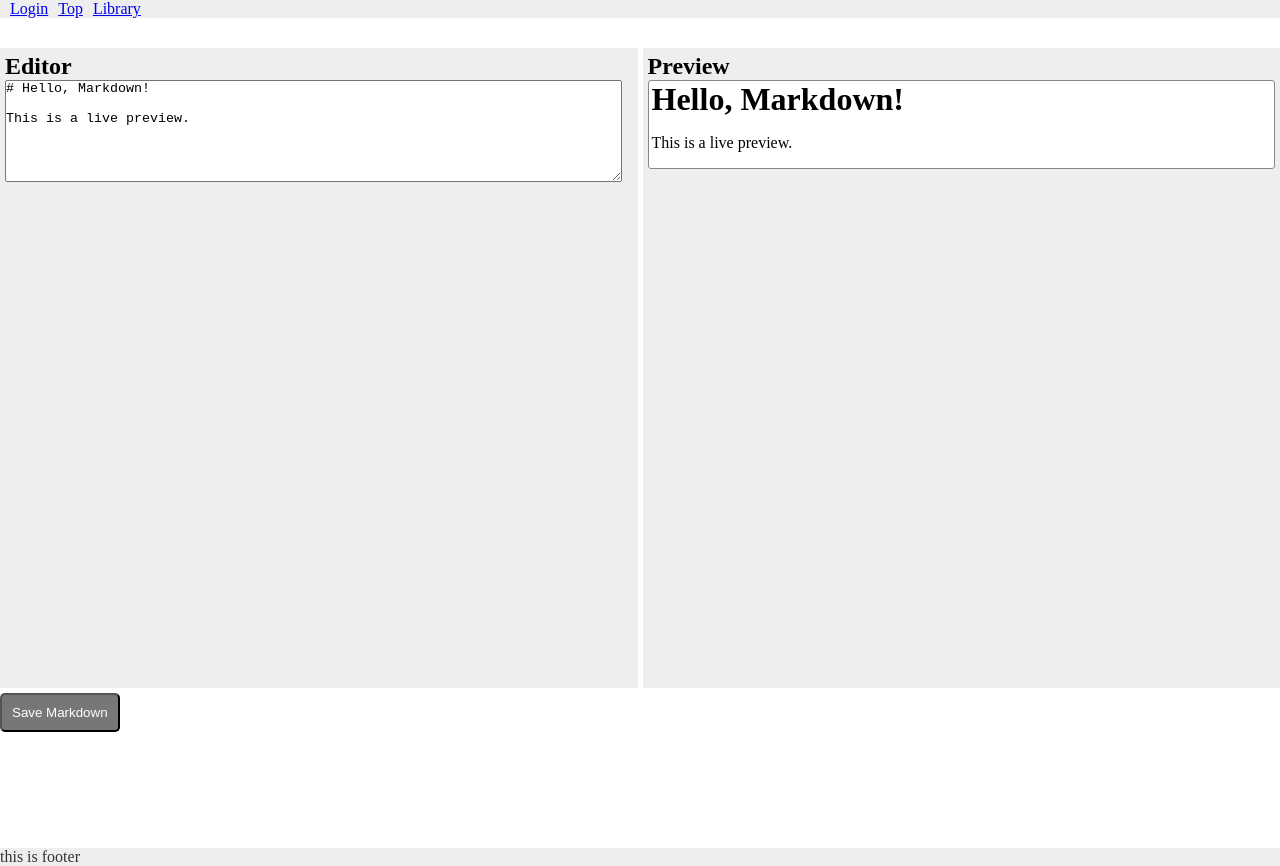
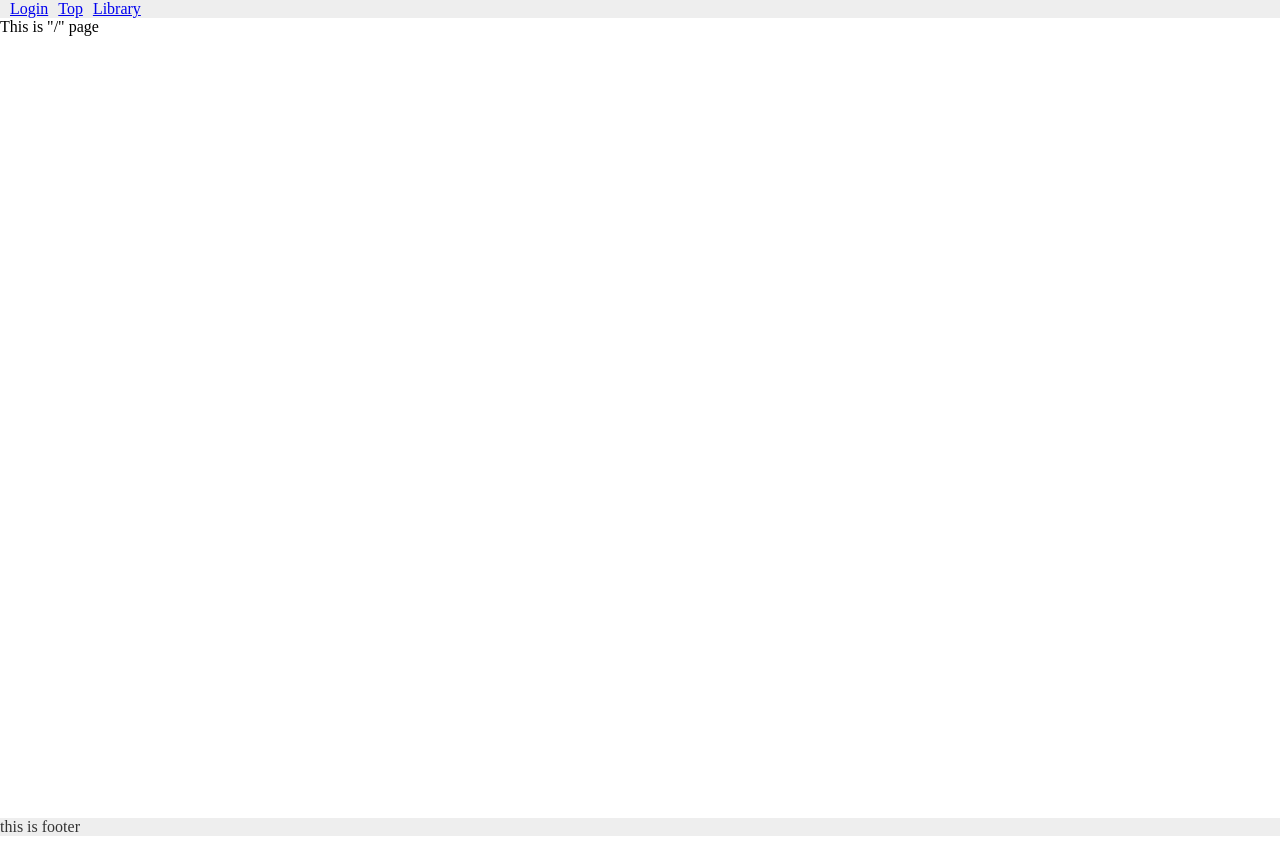
Before and after one commit to syxnji/ShareMd, a Next.js app: page / in a window 1280 px wide. After the commit the page ends 836 px from the top, so only its background shows below. Built offline with nearby package versions, Linux system fonts and the light colour scheme.

Commit message:
/ 修正

```diff
--- a/src/app/page.jsx
+++ b/src/app/page.jsx
@@ -1,49 +1,7 @@
-'use client'
-import { useState } from 'react'
-import ReactMarkdown from 'react-markdown'
-
-const MarkdownComponents = {
-  h1: ({ children }) => <h1 style={{ fontSize: '2em', fontWeight: 'bold', marginBottom: '0.5em' }}>{children}</h1>,
-  h2: ({ children }) => <h2 style={{ fontSize: '1.5em', fontWeight: 'bold', marginBottom: '0.5em' }}>{children}</h2>,
-  p: ({ children }) => <p style={{ marginBottom: '1em' }}>{children}</p>,
-  ul: ({ children }) => <ul style={{ listStyleType: 'disc', paddingLeft: '2em', marginBottom: '1em' }}>{children}</ul>,
-  ol: ({ children }) => <ol style={{ listStyleType: 'decimal', paddingLeft: '2em', marginBottom: '1em' }}>{children}</ol>,
-  li: ({ children }) => <li style={{ marginBottom: '0.5em' }}>{children}</li>,
-  a: ({ href, children }) => <a href={href} style={{ color: '#3b82f6', textDecoration: 'underline' }}>{children}</a>,
-}
-
 export default function MarkdownEditor() {
-  const [markdown, setMarkdown] = useState('# Hello, Markdown!\n\nThis is a live preview.')
-
   return (
-      // React.Fragment
-      <>
-        <main>
-          <div>
-            <div className='mdContent'>
-              <div className='mdInput'>
-                <h2>Editor</h2>
-                <textarea
-                  value={markdown}
-                  onChange={(e) => setMarkdown(e.target.value)}
-                  className='mdInputArea'
-                />
-              </div>
-              <div className='mdPreview'>
-                <h2>Preview</h2>
-                <div className='mdPreviewArea'>
-                  <ReactMarkdown components={MarkdownComponents}>{markdown}</ReactMarkdown>
-                </div>
-              </div>
-            </div>
-            <button
-              onClick={() => {/* ここに保存ロジックを追加 */}}
-              className='saveBtn'
-            >
-              Save Markdown
-            </button>
-          </div>
-        </main>
-      </>
+      <main>
+        This is "/" page
+      </main>
   )
 }
--- a/src/components/SelectNote/page.jsx
+++ b/src/components/SelectNote/page.jsx
@@ -3,7 +3,7 @@ import Link from "next/link"
 
 export function Notes() {
     return(
-        <Link href={"/"} className={styles.link}>
+        <Link href={"/Editor"} className={styles.link}>
             <div className={styles.note}>
 
                 <div className={styles.top}>
--- a/src/styles/globals.css
+++ b/src/styles/globals.css
@@ -6,43 +6,3 @@
 main{
   min-height: 100vh;
 }
-
-/* main */
-.mdContent{
-  overflow-y: auto;
-  height: 80dvh;
-  /* headerの高さで調整 */
-  margin-top: 30px;
-  display: flex;
-}
-.mdInput{
-  padding: 5px;
-  background-color: #eee;
-  width: 50%;
-}
-.mdPreview{
-  padding: 5px;
-  background-color: #eee;
-  width: 50%;
-  margin-left: 5px;
-}
-.mdInputArea{
-  height: 100px;
-  resize: vertical;
-  width: 98%;
-}
-.mdPreviewArea{
-  background-color: #fff;
-  border: solid 1px #888;
-  border-radius: 3px;
-  padding: 0 3px;
-}
-.saveBtn{
-  margin-top: 5px;
-  padding: 10px;
-  color: #fff;
-  background-color: #777;
-  border-radius: 5px;
-  /* footerの高さで調整 */
-  margin-bottom: 30px;
-}
```
